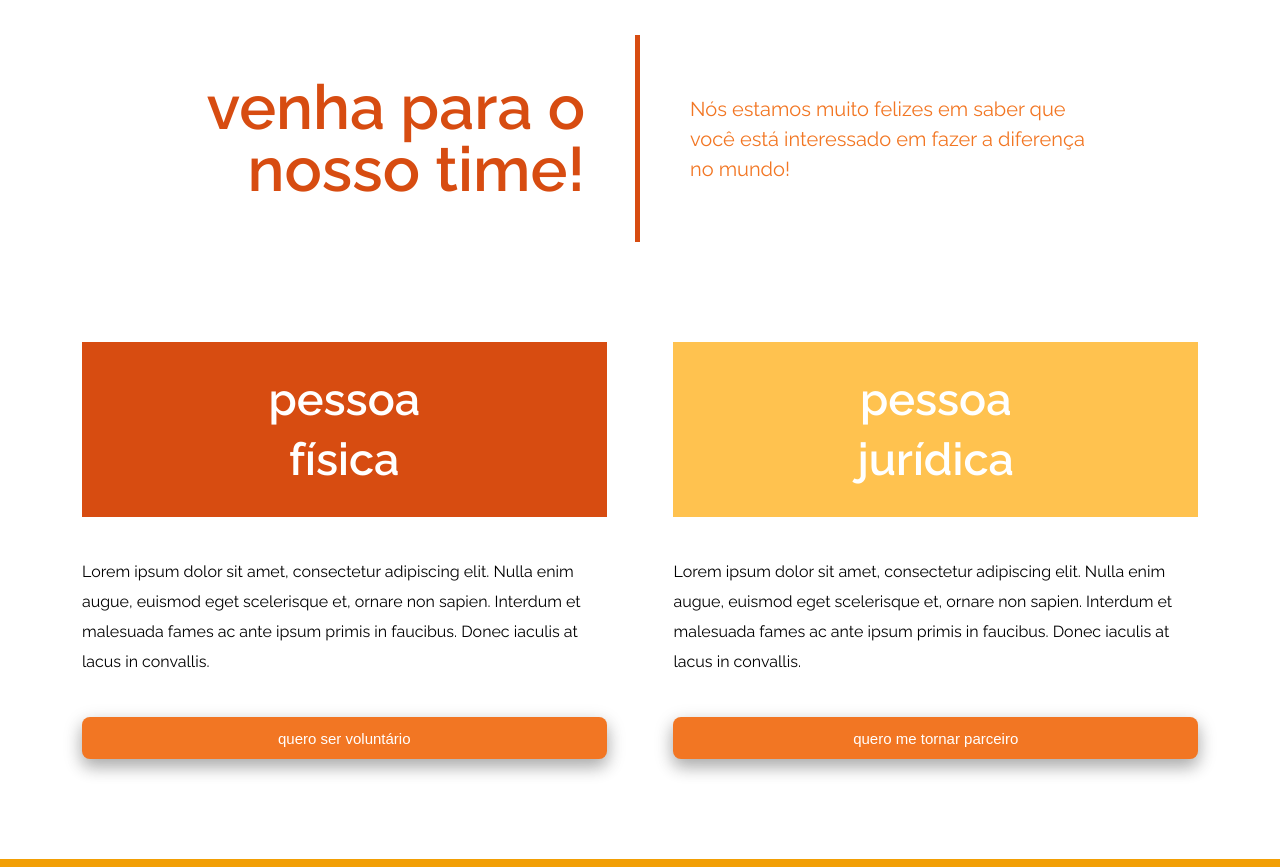
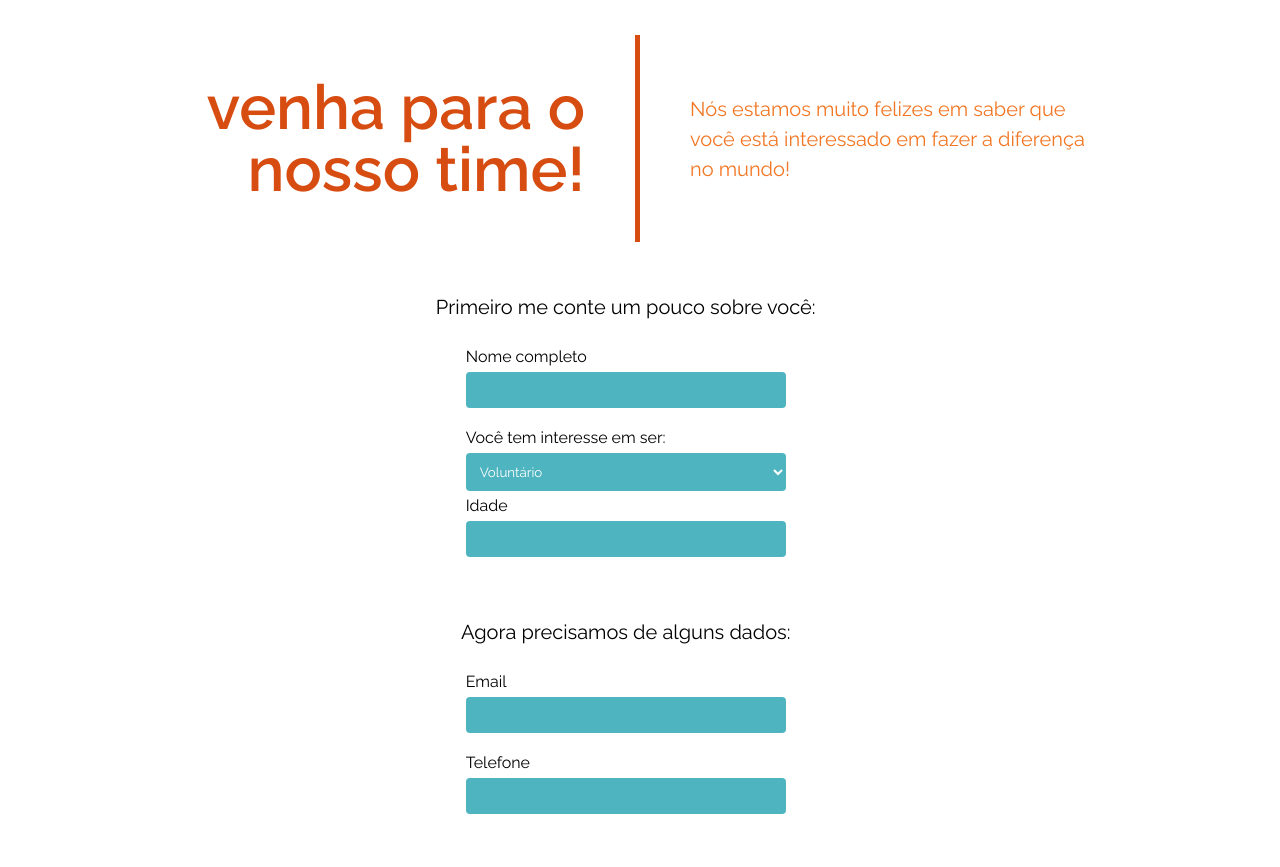
Before and after one commit to artedeviver/Arte-de-Viver, a plain HTML site: page public/pages/seja-membro.html in a window 1280 px wide. Shown: the part 85-952 px from the top of the page. Drawn offline with Linux system fonts and the light colour scheme.

Commit message:
Reformula formulario

```diff
--- a/public/css/cadastro-form.css
+++ b/public/css/cadastro-form.css
@@ -34,7 +34,7 @@ form{
     margin-bottom: 60px;
 }
 
-.input-text{
+.input-text, .section-text{
     background-color: #4EB4BF;
     color: white;
     border: none;
@@ -42,6 +42,10 @@ form{
     width: 300px;
     padding: 10px;
     font-family: 'Raleway', sans-serif;
+}
+
+.section-text{
+    width: 320px;
 }
 
 .input-container .input-radio{
--- a/public/css/cadastro.css
+++ b/public/css/cadastro.css
@@ -6,45 +6,6 @@
     width: 500px;
 }
 
-.general-container{
-    display: flex;
-    justify-content: space-between;
-    padding: 0px 82px;
-}
-
-.cadastro-container{
-    width: 47%;
-    margin: 50px 0px 100px 0px;
-
-}
-
-.cadastro-container h2{
-    margin: 0px;
-    padding: 35px;
-    color: white;
-    text-align: center;
-    font-size: 45px;
-}
-
-.title-section-juridic-person{
-    background-color: #FFC24F;
-}
-
-.title-section-fisic-person{
-    background-color: #D74C11;
-}
-
-.cadastro-container p{
-    margin: 40px 0px;
-}
-
-h2 div{
-    margin-top: 15px;
-}
-
-.cadastro-container button{
-    width: 100%;
-}
 
 .pop-up{
     background-color: rgba(0, 0, 0, 0.5) ;
--- a/public/pages/seja-membro.html
+++ b/public/pages/seja-membro.html
@@ -17,6 +17,8 @@
     <link rel="stylesheet" href="../css/style-news.css">
     <link rel="stylesheet" href="../css/cadastro.css">
     <link rel="stylesheet" href="../css/button.css">
+    <link rel="stylesheet" href="../css/cadastro-form.css">
+
 </head>
 
 <body>
@@ -57,27 +59,38 @@
                 </div>
             </div>
 
-            <div class="general-container">
-                <section class="cadastro-container">
-                    <h2 class="title-section-fisic-person">pessoa <div>física</div></h2>
+            <div class="cadastro-container">
+                    <div class="container-button"><a href="seja-membro.html">voltar</a></div>
 
-                    <p>Lorem ipsum dolor sit amet, consectetur adipiscing elit. Nulla enim augue, euismod eget scelerisque
-                        et, ornare non sapien. Interdum et malesuada fames ac ante ipsum primis in faucibus. Donec iaculis
-                        at lacus in convallis.</p>
+                    <form>
+                        <p class="question">Primeiro me conte um pouco sobre você:</p>
+                        <div class="input-container">
+                            <p>Nome completo</p><input type="text" class="input-text space">
 
-                    <button class="primary">quero ser voluntário</button>
-                </section>
+                            <p>Você tem interesse em ser:</p>
+                            <select name="" id="" class="section-text">
+                                <option value="1">Voluntário</option>
+                                <option value="2">Parceiro</option>
+                            </select>
 
-                <section class="cadastro-container">
-                        <h2 class="title-section-juridic-person">pessoa <div>jurídica</div></h2>
+                            <p>Idade</p><input type="number" min="18" class="input-text age">
+                        </div>
 
-                        <p>Lorem ipsum dolor sit amet, consectetur adipiscing elit. Nulla enim augue, euismod eget scelerisque
-                            et, ornare non sapien. Interdum et malesuada fames ac ante ipsum primis in faucibus. Donec iaculis
-                            at lacus in convallis.</p>
+                        <p class="question">Agora precisamos de alguns dados:</p>
+                        <div class="input-container">
+                            <p>Email</p>
+                            <input type="email" class="input-text input-text space">
 
-                        <button class="primary">quero me tornar parceiro</button>
-                </section>
-            </div>
+                            <p>Telefone</p>
+                            <input type="tel" class="input-text">
+                        </div>
+
+                        <p class="question">Por qual motivo você deseja se juntar a nós?</p>
+                        <textarea rows="10" class="input-text" placeholder="Digite aqui"></textarea>
+                        <button type="button" class="primary space-button action-cadastro">concluir cadastro</button>
+                    </form>
+                </div>
+
         </main>
     <!-- footer -->
     <footer>
```
Also changed, not shown: public/pages/cadastro-pessoa-fisica.html (+2 -0 lines).
